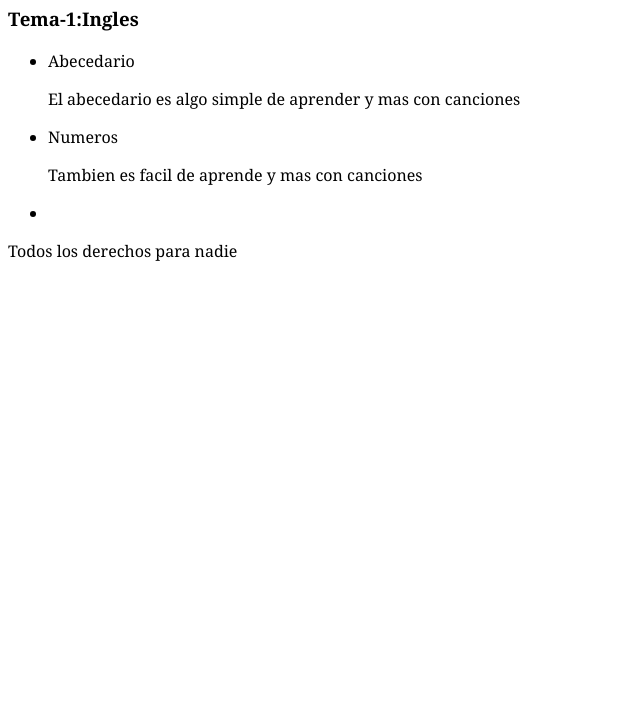
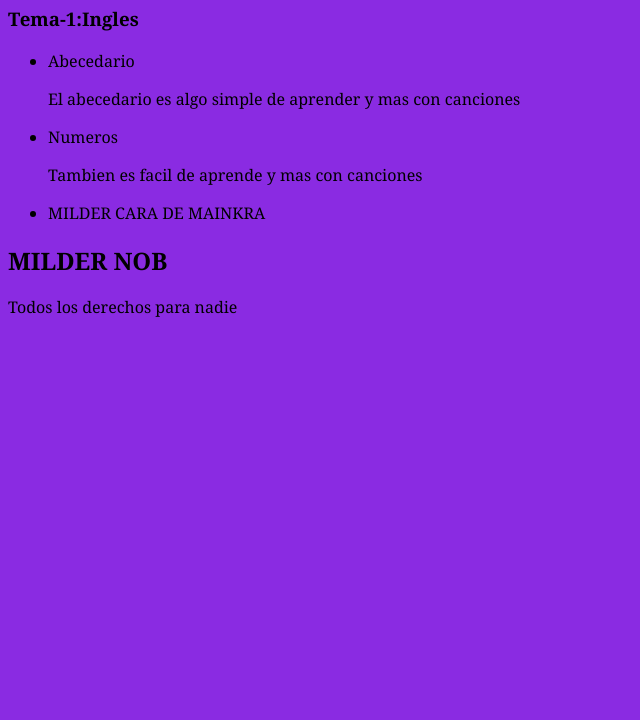
Before and after one commit to nuevo-user/example, a website: page index.html in a window 1280 px wide. Shown: the part 80-800 px from the top of the page, without its empty margins (0-640 px from the left). Drawn offline with Linux system fonts and the light colour scheme.

Commit message:
cambio para que vea el milder

```diff
--- a/css/index.css
+++ b/css/index.css
@@ -2,5 +2,5 @@ html {
   font-family: Cambria, Cochin, Georgia, Times, "Times New Roman", serif;
 }
 body {
-
+  background-color: blueviolet;
 }
--- a/index.html
+++ b/index.html
@@ -18,11 +18,11 @@
                     <p>El abecedario es algo simple de aprender y mas con canciones</p>
                     <li>Numeros</li>
                     <p>Tambien es facil de aprende y mas con canciones</p>
-                    <li></li>
+                    <li>MILDER CARA DE MAINKRA</li>
                 </ul>
             </section>
             <aside>
-
+                <h1>MILDER NOB</h1>
             </aside>
         </div>
         <footer>
```
